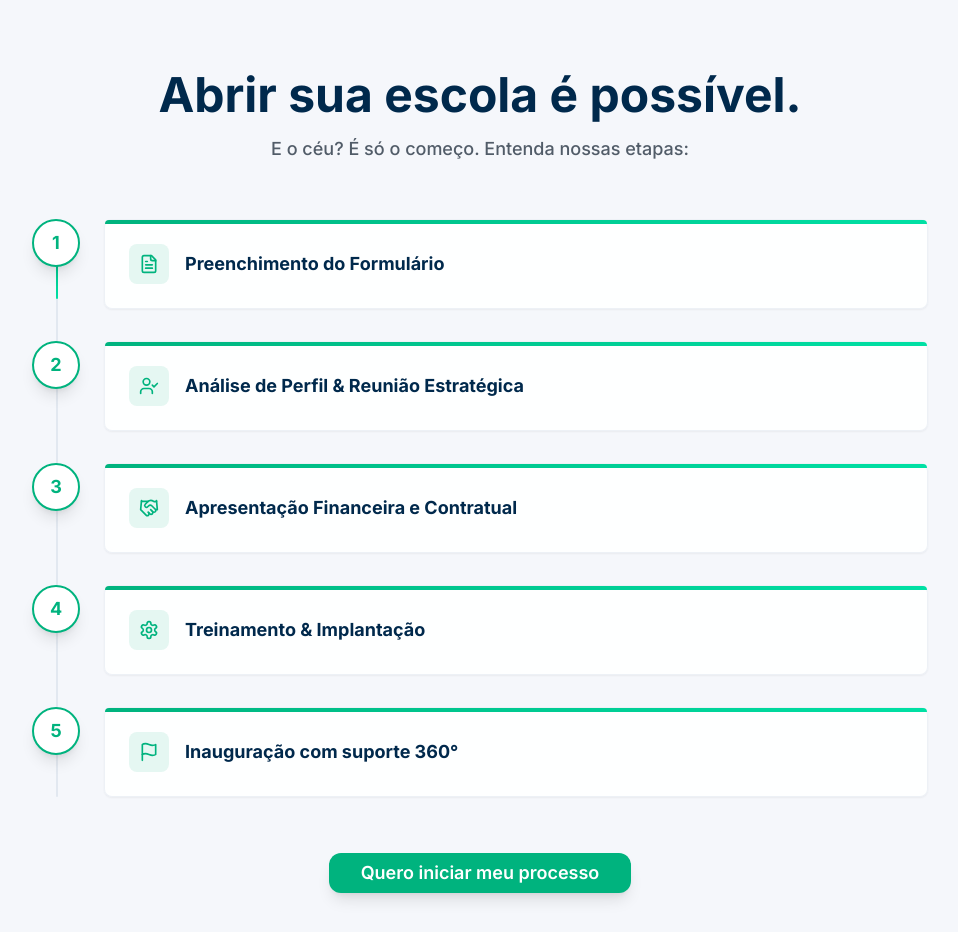
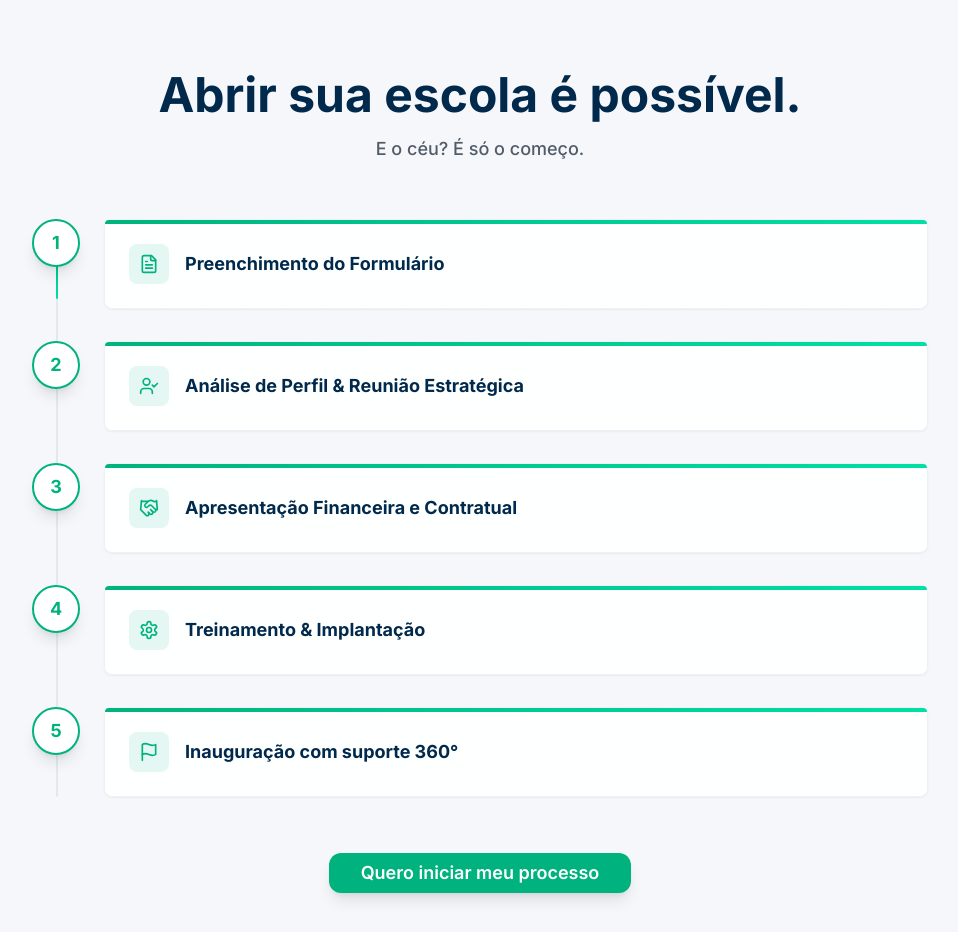
Before and after one commit to mooningsolana-create/aerotime, a Next.js app: page / in a window 1280 px wide. Shown: the part 4980-5912 px from the top of the page, without its empty margins (160-1118 px from the left). Built offline with nearby package versions, Linux system fonts and the light colour scheme.

Commit message:
Updated trace

```diff
--- a/components/sections/ProcessSection.tsx
+++ b/components/sections/ProcessSection.tsx
@@ -126,7 +126,7 @@ export function ProcessSection() {
             Abrir sua escola é possível.
           </h2>
           <p className="text-lg text-[#0B1A2A]/70 font-medium">
-            E o céu? É só o começo. Entenda nossas etapas:
+            E o céu? É só o começo.
           </p>
         </motion.div>
 
```
